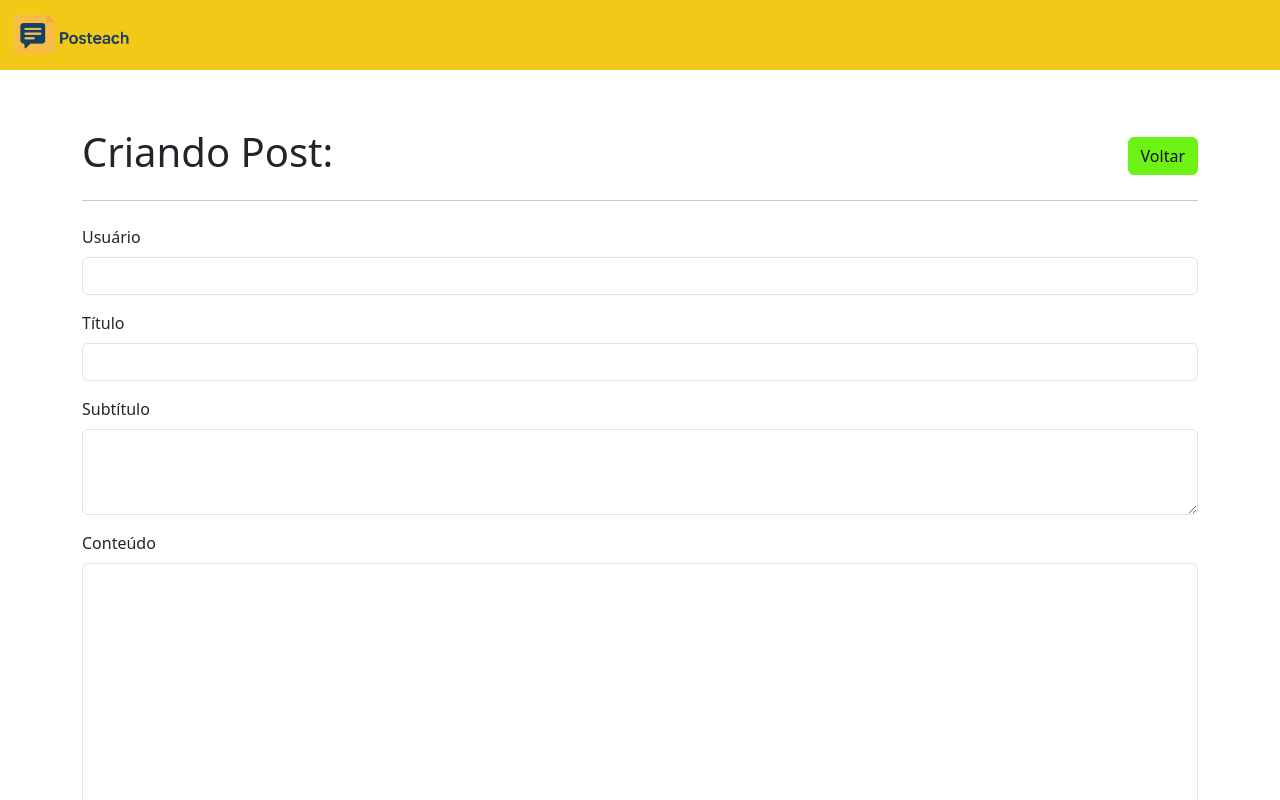
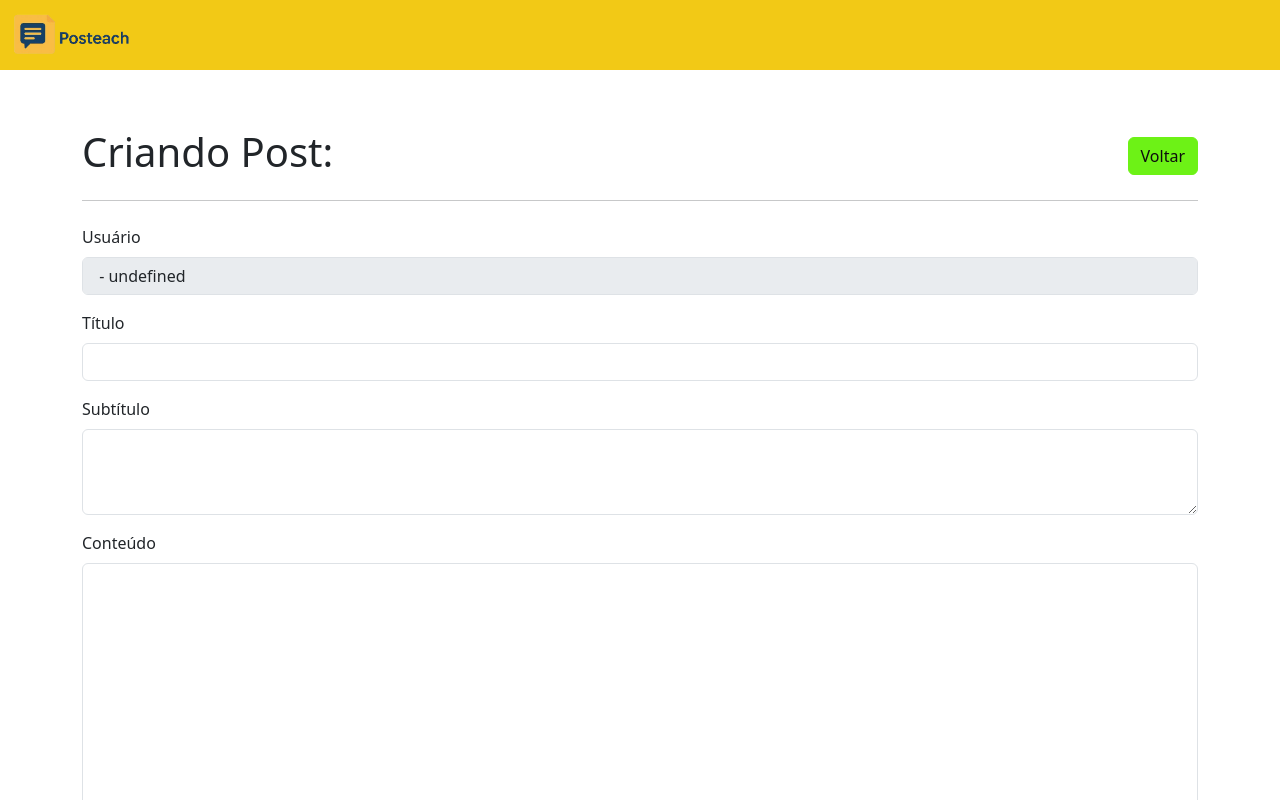
Before and after one commit to RodofoF/posTeach, a React (Vite) app in the folder front/posteach-front/: page /posts/create in a window 1280 px wide. Shown: the top 800 px of the page. Built offline with nearby package versions, Linux system fonts and the light colour scheme.

Commit message:
Created Post.Create

```diff
--- a/front/posteach-front/src/Components/Navbar/Navbar.jsx
+++ b/front/posteach-front/src/Components/Navbar/Navbar.jsx
@@ -76,7 +76,7 @@ export default function Header() {
                       <Nav.Link as={Link} to="/posts" onClick={handleNavLinkClick}>
                         Posts
                       </Nav.Link>
-                      <Nav.Link as={Link} to="/posts/mine" onClick={handleNavLinkClick}>
+                      <Nav.Link as={Link} to="/myposts" onClick={handleNavLinkClick}>
                         Meus Posts
                       </Nav.Link>
                       <Nav.Link onClick={handleLogout} style={{ cursor: 'pointer' }}>
--- a/front/posteach-front/src/Pages/Posts/Posts.Create.jsx
+++ b/front/posteach-front/src/Pages/Posts/Posts.Create.jsx
@@ -11,6 +11,7 @@ export default function PostsCreate() {
 
     const url = `${import.meta.env.VITE_API_URL}/posts`;
     const token = localStorage.getItem('userToken');
+    const userInfo = localStorage.getItem('userInfo') ? JSON.parse(localStorage.getItem('userInfo')) : null;
 
     const navigate = useNavigate();
     const [submitError, setSubmitError] = useState('');
@@ -86,7 +87,7 @@ export default function PostsCreate() {
                 validationSchema={schema}
                 onSubmit={handleSubmit}
                 initialValues={{
-                    user_id: '',
+                    user_id: userInfo?.id || '',
                     title: '',
                     subtitle: '',
                     content: '',
@@ -100,8 +101,9 @@ export default function PostsCreate() {
                             <Form.Control
                                 type="text"
                                 name="user_id"
-                                value={values.user_id}
+                                value={values.user_id + ' - ' + userInfo?.username}
                                 onChange={handleChange}
+                                disabled
                                 isInvalid={!!errors.user_id && touched.user_id}
                             />
                             <Form.Control.Feedback type="invalid">{errors.user_id}</Form.Control.Feedback>
```
